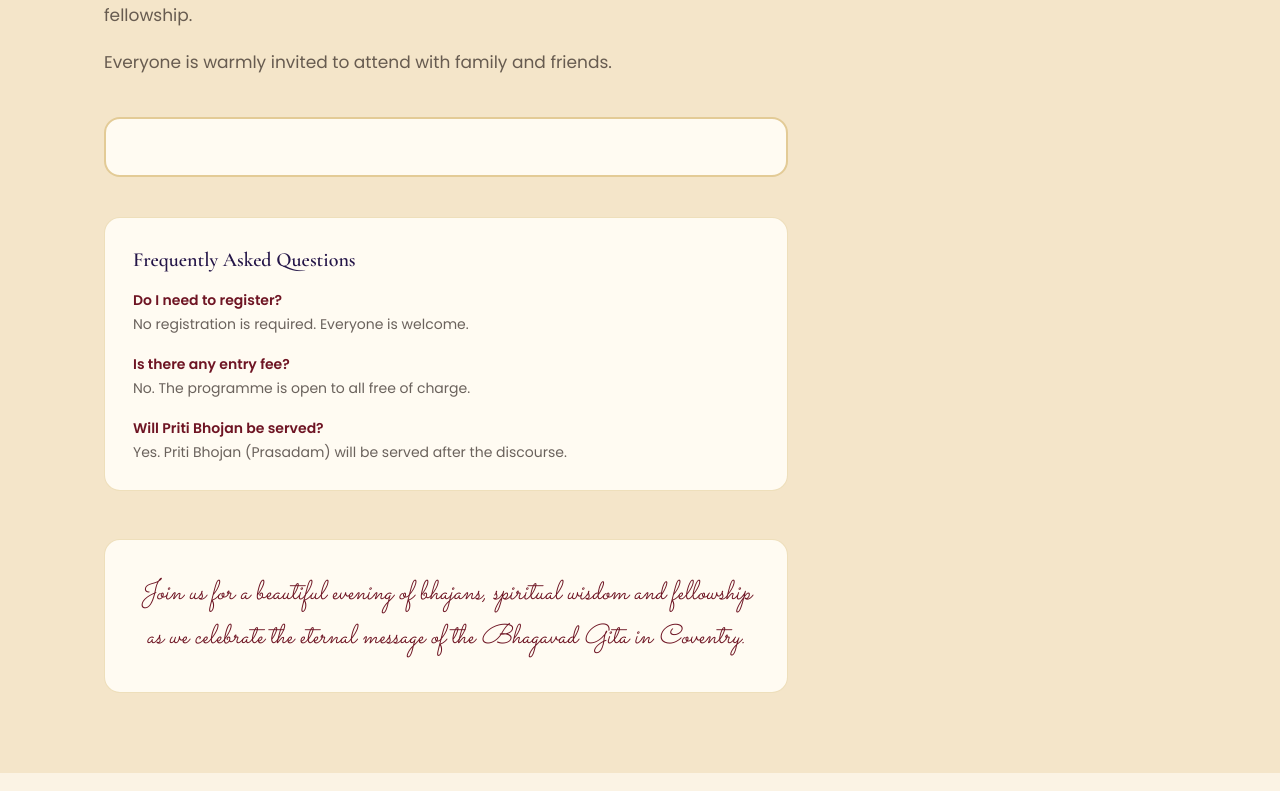
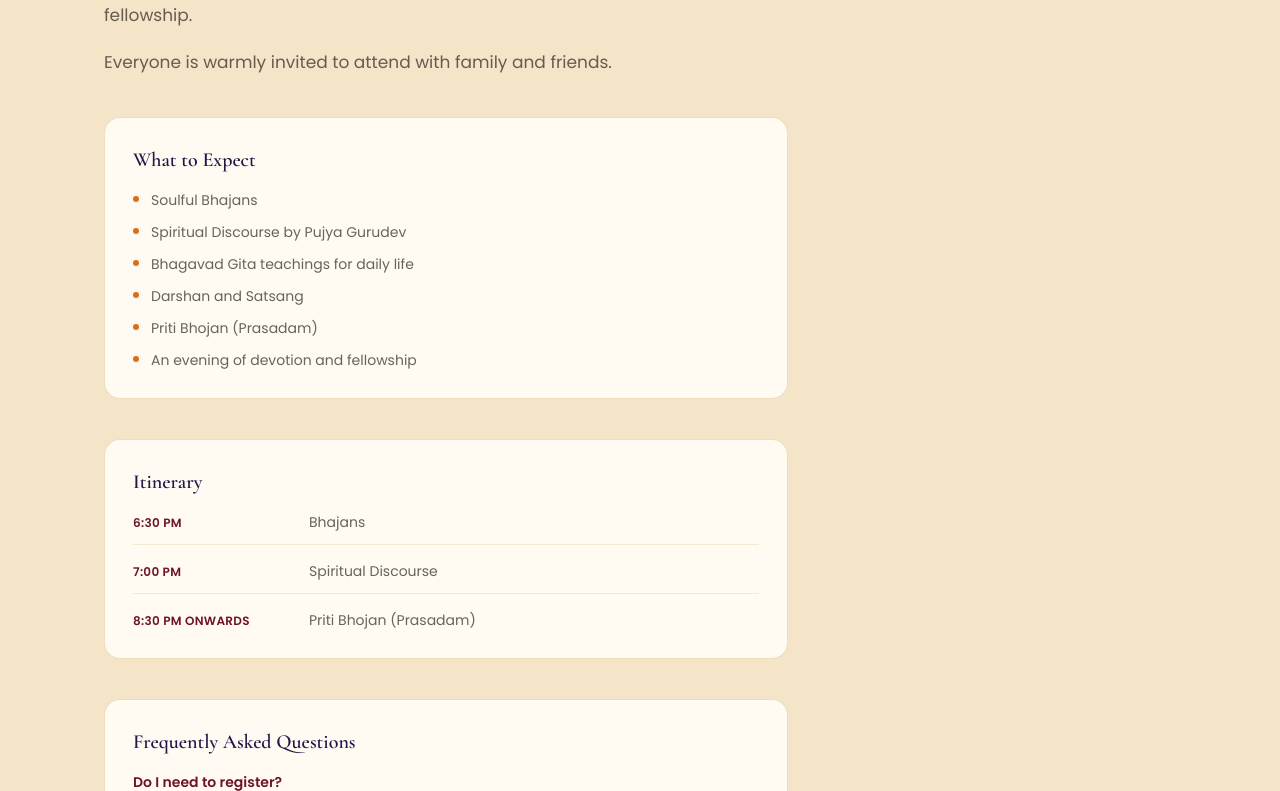
Before and after one commit to Pankajvijaybhatnagar/uk, a Next.js app: page /events/gita-festival-coventry in a window 1280 px wide. Shown: the part 949-1740 px from the top of the page. Built offline with nearby package versions, Linux system fonts and the light colour scheme.

Commit message:
updated the full code

```diff
--- a/app/events/[slug]/page.jsx
+++ b/app/events/[slug]/page.jsx
@@ -3,14 +3,13 @@
 // ONE page template shared by every event. Next.js calls this once per slug
 // (see generateStaticParams below) — only the data from lib/event-data.js changes.
 //
-// UPDATED: hero shows a SQUARE creative image (1080x1080) as a framed card.
-// UPDATED: added optional sections — Programme, Coach Travel, Venue Information,
-// FAQs, and Closing Message — all driven by optional fields on the event object.
-// UPDATED: every field that isn't guaranteed to exist on every event (registrationLink,
-// heroImage, shortDesc, body, highlights, date/time/venue, gallery, etc.) is now
-// individually guarded, so missing content simply doesn't render — no empty
-// headings, no broken buttons/links, no blank boxes. No new CSS was introduced;
-// everything reuses the design tokens already established in this file.
+// Every field that isn't guaranteed to exist on every event is individually
+// guarded, so missing content simply doesn't render — no empty headings,
+// no empty boxes, no broken links. This version adds coverage for fields
+// that exist in the data but weren't rendered before: itinerary + itineraryNote,
+// specialTribute, expectations (fallback for highlights), programmeNote,
+// coachTravel.departureTime, coachBookingLink (event-level fallback), and
+// fixes venueInformation (it's a string in the data, not an array).
 
 import Image from "next/image";
 import Link from "next/link";
@@ -67,6 +66,48 @@ export default function EventPage({ params }) {
     : null;
 
   const hasDetails = Boolean(event.date || event.time || event.venue);
+
+  // coachTravel objects can exist but have every field blank (e.g. Coventry) —
+  // only render the section if at least one real value is present.
+  const hasCoachTravel = Boolean(
+    event.coachTravel &&
+      (event.coachTravel.title ||
+        event.coachTravel.description ||
+        event.coachTravel.departure ||
+        event.coachTravel.departureTime ||
+        event.coachTravel.return ||
+        event.coachTravel.suggestedDonation ||
+        event.coachTravel.note ||
+        event.coachTravel.bookingLink)
+  );
+
+  // Fall back to the event-level coachBookingLink (used on some events) if
+  // coachTravel itself doesn't carry its own bookingLink.
+  const coachBookingLink =
+    event.coachTravel?.bookingLink || event.coachBookingLink || "";
+
+  const hasSpecialTribute = Boolean(
+    event.specialTribute &&
+      (event.specialTribute.title ||
+        event.specialTribute.description ||
+        event.specialTribute.body)
+  );
+
+  // "highlights" and "expectations" serve the same purpose ("What to Expect") —
+  // different events use different keys. Prefer highlights, fall back to expectations.
+  const expectList =
+    event.highlights?.length > 0
+      ? event.highlights
+      : event.expectations?.length > 0
+      ? event.expectations
+      : null;
+
+  // venueInformation is a plain string in the data, not an array.
+  const venueInfoParagraphs = Array.isArray(event.venueInformation)
+    ? event.venueInformation
+    : event.venueInformation
+    ? [event.venueInformation]
+    : [];
 
   const jsonLd = {
     "@context": "https://schema.org",
@@ -125,7 +166,6 @@ export default function EventPage({ params }) {
               <svg width="14" height="14" viewBox="0 0 16 16" fill="none">
                 <path d="M13 8H3M7 4L3 8l4 4" stroke="currentColor" strokeWidth="1.6" strokeLinecap="round" strokeLinejoin="round" />
               </svg>
-
             </Link>
 
             <div
@@ -205,12 +245,6 @@ export default function EventPage({ params }) {
           <div className="grid grid-cols-1 gap-12 lg:grid-cols-[1fr_340px]">
             {/* Main content */}
             <div>
-              {/* {event.shortDesc && (
-                <p className="font-body text-lg leading-relaxed text-ink/80 md:text-xl">
-                  {event.shortDesc}
-                </p>
-              )} */}
-
               {event.body?.length > 0 && (
                 <div className="mt-8 space-y-5">
                   {event.body.map((para, i) => (
@@ -221,20 +255,41 @@ export default function EventPage({ params }) {
                 </div>
               )}
 
-              {/* Highlights */}
-              {event.highlights?.length > 0 && (
+              {/* What to Expect — from highlights, or expectations as a fallback */}
+              {expectList && (
                 <div className="mt-10 rounded-2xl border border-gold/30 bg-cream-panel p-7">
                   <h2 className="font-display text-xl font-semibold text-indigo-deep">
                     What to Expect
                   </h2>
                   <ul className="mt-4 space-y-3">
-                    {event.highlights.map((h, i) => (
+                    {expectList.map((h, i) => (
                       <li key={i} className="flex items-start gap-3 font-body text-sm text-ink/70">
                         <span className="mt-1.5 h-1.5 w-1.5 flex-shrink-0 rounded-full bg-saffron" />
                         {h}
                       </li>
                     ))}
                   </ul>
+                </div>
+              )}
+
+              {/* Special Tribute */}
+              {hasSpecialTribute && (
+                <div className="mt-10 rounded-2xl border-2 border-gold/50 bg-cream-panel p-7">
+                  {event.specialTribute.title && (
+                    <h2 className="font-display text-xl font-semibold text-indigo-deep">
+                      {event.specialTribute.title}
+                    </h2>
+                  )}
+                  {event.specialTribute.description && (
+                    <p className="mt-3 font-body text-sm leading-relaxed text-ink/70">
+                      {event.specialTribute.description}
+                    </p>
+                  )}
+                  {event.specialTribute.body && (
+                    <p className="mt-3 font-body text-sm leading-relaxed text-ink/70">
+                      {event.specialTribute.body}
+                    </p>
+                  )}
                 </div>
               )}
 
@@ -261,11 +316,47 @@ export default function EventPage({ params }) {
                       </div>
                     ))}
                   </div>
+                  {event.programmeNote && (
+                    <p className="mt-4 font-body text-xs italic text-ink/50">
+                      {event.programmeNote}
+                    </p>
+                  )}
+                </div>
+              )}
+
+              {/* Itinerary — distinct from Programme; used for day-trip style events */}
+              {event.itinerary?.length > 0 && (
+                <div className="mt-10 rounded-2xl border border-gold/30 bg-cream-panel p-7">
+                  <h2 className="font-display text-xl font-semibold text-indigo-deep">
+                    Itinerary
+                  </h2>
+                  <div className="mt-4 space-y-4">
+                    {event.itinerary.map((item, i) => (
+                      <div
+                        key={i}
+                        className="flex flex-col gap-1 border-b border-gold/20 pb-3 last:border-b-0 last:pb-0 sm:flex-row sm:items-baseline sm:gap-4"
+                      >
+                        {item.time && (
+                          <span className="flex-shrink-0 font-body text-xs font-semibold uppercase tracking-wide text-maroon sm:w-40">
+                            {item.time}
+                          </span>
+                        )}
+                        {item.title && (
+                          <span className="font-body text-sm text-ink/70">{item.title}</span>
+                        )}
+                      </div>
+                    ))}
+                  </div>
+                  {event.itineraryNote && (
+                    <p className="mt-4 font-body text-xs italic text-ink/50">
+                      {event.itineraryNote}
+                    </p>
+                  )}
                 </div>
               )}
 
               {/* Coach Travel */}
-              {event.coachTravel && (
+              {hasCoachTravel && (
                 <div className="mt-10 rounded-2xl border-2 border-gold/50 bg-cream-panel p-7">
                   {event.coachTravel.title && (
                     <h2 className="font-display text-xl font-semibold text-indigo-deep">
@@ -278,40 +369,48 @@ export default function EventPage({ params }) {
                     </p>
                   )}
                   {(event.coachTravel.departure ||
+                    event.coachTravel.departureTime ||
                     event.coachTravel.return ||
                     event.coachTravel.suggestedDonation) && (
                     <dl className="mt-5 space-y-3 font-body text-sm text-ink/70">
                       {event.coachTravel.departure && (
                         <div className="flex gap-3">
-                          <dt className="w-28 flex-shrink-0 font-semibold text-maroon">Departure</dt>
+                          <dt className="w-32 flex-shrink-0 font-semibold text-maroon">Departure</dt>
                           <dd>{event.coachTravel.departure}</dd>
+                        </div>
+                      )}
+                      {event.coachTravel.departureTime && (
+                        <div className="flex gap-3">
+                          <dt className="w-32 flex-shrink-0 font-semibold text-maroon">Departure Time</dt>
+                          <dd>{event.coachTravel.departureTime}</dd>
                         </div>
                       )}
                       {event.coachTravel.return && (
                         <div className="flex gap-3">
-                          <dt className="w-28 flex-shrink-0 font-semibold text-maroon">Return</dt>
+                          <dt className="w-32 flex-shrink-0 font-semibold text-maroon">Return</dt>
                           <dd>{event.coachTravel.return}</dd>
                         </div>
                       )}
                       {event.coachTravel.suggestedDonation && (
                         <div className="flex gap-3">
-                          <dt className="w-28 flex-shrink-0 font-semibold text-maroon">Donation</dt>
+                          <dt className="w-32 flex-shrink-0 font-semibold text-maroon">Donation</dt>
                           <dd>{event.coachTravel.suggestedDonation}</dd>
                         </div>
                       )}
                     </dl>
                   )}
                   {event.coachTravel.note && (
-                    <p className="mt-4 font-body text-s italic text-ink/50">
+                    <p className="mt-4 font-body text-sm italic text-ink/50">
                       {event.coachTravel.note}
                     </p>
                   )}
-                  {event.coachTravel.bookingLink && (
-                    <Link style={{"fontSize":"1.5rem"}}
-                      href={event.coachTravel.bookingLink}
+                  {coachBookingLink && (
+                    <Link
+                      href={coachBookingLink}
                       target="_blank"
                       rel="noopener noreferrer"
-                      className="mt-6 inline-flex items-center justify-center gap-2 rounded-full bg-gradient-to-r from-maroon to-maroon-dark px-6 py-2.5 font-script text-base italic tracking-wide text-cream shadow-sm transition-transform hover:scale-[1.02] "
+                      style={{ fontSize: "1.5rem" }}
+                      className="mt-6 inline-flex items-center justify-center gap-2 rounded-full bg-gradient-to-r from-maroon to-maroon-dark px-6 py-2.5 font-script text-base italic tracking-wide text-cream shadow-sm transition-transform hover:scale-[1.02]"
                     >
                       Book your Coach Seat
                       <svg width="14" height="14" viewBox="0 0 16 16" fill="none">
@@ -344,19 +443,19 @@ export default function EventPage({ params }) {
                 </div>
               )}
 
-              {/* Venue Information */}
-              {event.venueInformation?.length > 0 && (
+              {/* Venue Information (plain string in the data) */}
+              {venueInfoParagraphs.length > 0 && (
                 <div className="mt-10">
                   <h2 className="font-display text-xl font-semibold text-indigo-deep">
                     Venue Information
                   </h2>
-                  {/* <div className="mt-4 space-y-3">
-                    {event.venueInformation.map((para, i) => (
+                  <div className="mt-4 space-y-3">
+                    {venueInfoParagraphs.map((para, i) => (
                       <p key={i} className="font-body text-sm leading-relaxed text-ink/70">
                         {para}
                       </p>
                     ))}
-                  </div> */}
+                  </div>
                 </div>
               )}
 
@@ -385,8 +484,8 @@ export default function EventPage({ params }) {
 
               {/* Closing Message */}
               {event.closingMessage && (
-                <div  className="mt-12 rounded-2xl border border-gold/30 bg-cream-panel p-8 text-center">
-                  <p  style={{ fontSize: "1.7rem" }}   className="font-script text-xl italic leading-relaxed text-maroon">
+                <div className="mt-12 rounded-2xl border border-gold/30 bg-cream-panel p-8 text-center">
+                  <p style={{ fontSize: "1.7rem" }} className="font-script text-xl italic leading-relaxed text-maroon">
                     {event.closingMessage}
                   </p>
                 </div>
@@ -424,22 +523,6 @@ export default function EventPage({ params }) {
                   </>
                 )}
 
-                {/* {hasRegistration && (
-                  <Link
-                    href={event.registrationLink}
-                    target="_blank"
-                    rel="noopener noreferrer"
-                    className={`flex w-full items-center justify-center gap-2 rounded-full bg-gradient-to-r from-maroon to-maroon-dark px-5 py-3 font-script text-lg italic tracking-wide text-cream shadow-sm transition-transform hover:scale-[1.02] ${
-                      hasDetails ? "mt-6" : ""
-                    }`}
-                  >
-                    Register Now
-                    <svg width="16" height="16" viewBox="0 0 16 16" fill="none">
-                      <path d="M3 8h10M9 4l4 4-4 4" stroke="currentColor" strokeWidth="1.6" strokeLinecap="round" strokeLinejoin="round" />
-                    </svg>
-                  </Link>
-                )} */}
-
                 {/* QR scanner — only if there's a registration link to encode */}
                 {hasRegistration && qrSrc && (
                   <div className="mt-6 flex flex-col items-center rounded-xl border border-gold/30 bg-cream p-4 text-center">
@@ -462,9 +545,9 @@ export default function EventPage({ params }) {
                 )}
 
                 {/* Coach travel quick link in sidebar too, if applicable */}
-                {event.coachTravel?.bookingLink && (
-                  <div  className="mt-6 rounded-xl border border-gold/30 bg-cream p-4 text-center">
-                    <p style={{ "fontSize": '1.5rem' }} className="font-script text-base italic text-maroon">
+                {hasCoachTravel && coachBookingLink && (
+                  <div className="mt-6 rounded-xl border border-gold/30 bg-cream p-4 text-center">
+                    <p style={{ fontSize: "1.5rem" }} className="font-script text-base italic text-maroon">
                       Travelling from Manchester?
                     </p>
                     {event.coachTravel.suggestedDonation && (
@@ -472,14 +555,6 @@ export default function EventPage({ params }) {
                         Coach seats — {event.coachTravel.suggestedDonation}
                       </p>
                     )}
-                    {/* <Link
-                      href={event.coachTravel.bookingLink}
-                      target="_blank"
-                      rel="noopener noreferrer"
-                      className="mt-3 inline-flex items-center justify-center gap-2 rounded-full bg-gradient-to-r from-maroon to-maroon-dark px-4 py-2 font-script text-sm italic tracking-wide text-cream shadow-sm transition-transform hover:scale-[1.02]"
-                    >
-                      Book Coach
-                    </Link> */}
                   </div>
                 )}
               </div>
--- a/components/Registration.jsx
+++ b/components/Registration.jsx
@@ -7,7 +7,7 @@ export default function Registration() {
           Save the Date
         </p>
         <h2 className="mt-3 font-display text-4xl font-bold leading-tight md:text-6xl">
-          25<sup className="text-2xl md:text-3xl">th</sup> — 30<sup className="text-2xl md:text-3xl">th</sup>{" "}
+          22<sup className="text-2xl md:text-3xl">nd</sup> — 30<sup className="text-2xl md:text-3xl">th</sup>{" "}
           August 2026
         </h2>
         <p className="mx-auto mt-5 max-w-xl font-body text-base leading-relaxed text-cream/80 md:text-lg">
```
Also changed, not shown: lib/event-data.js.
